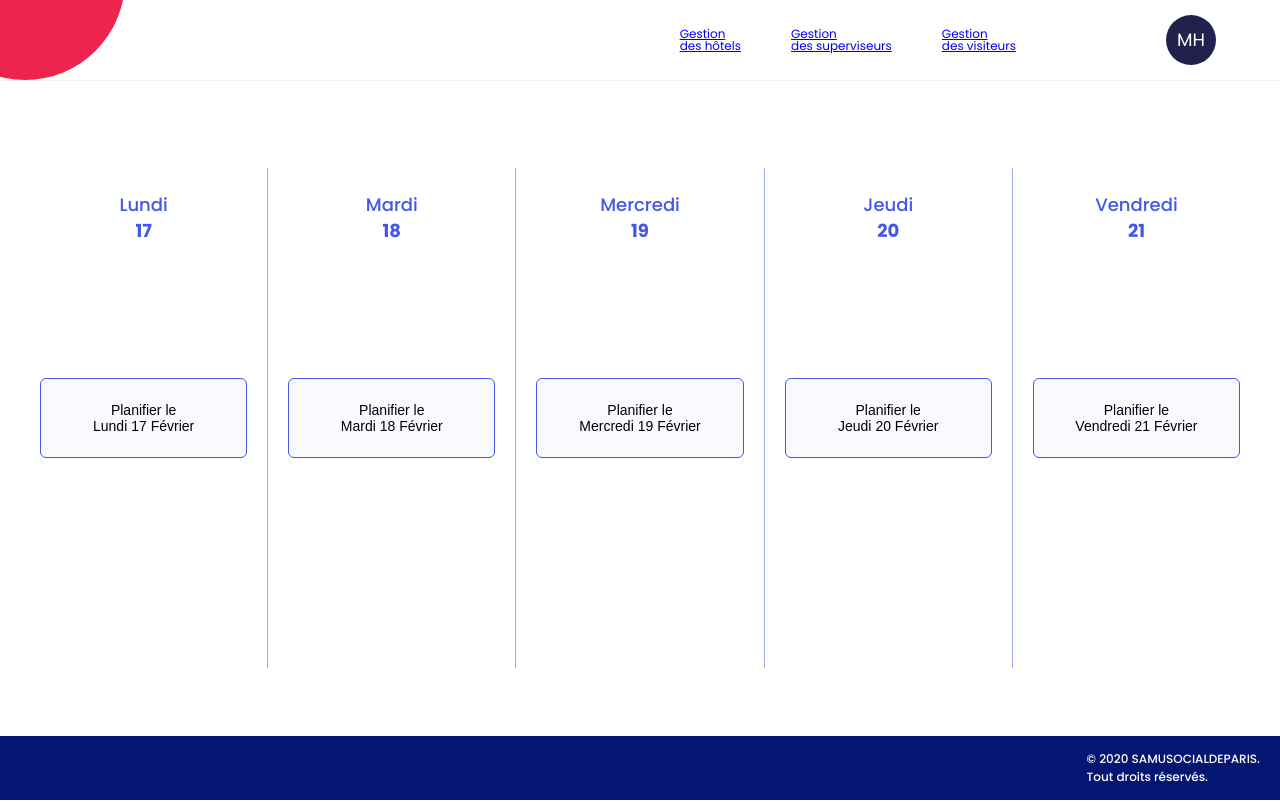
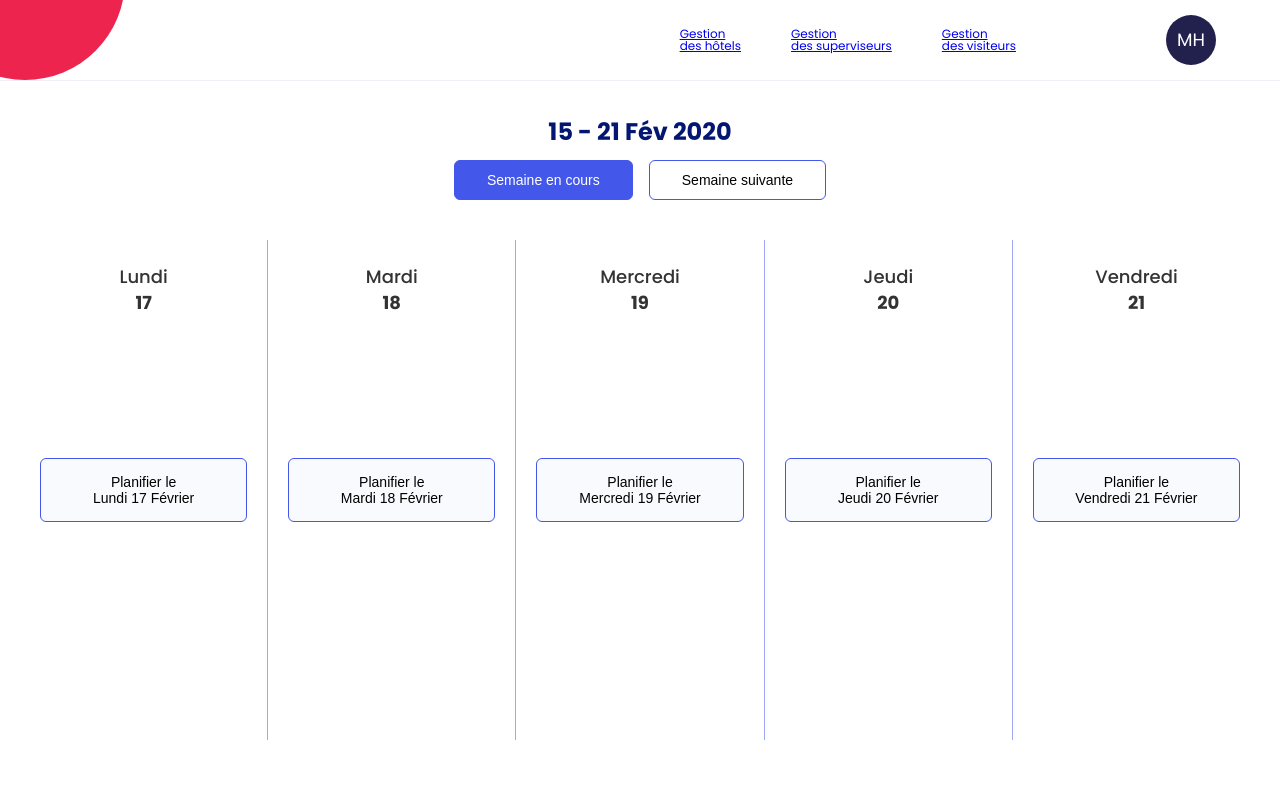
Before and after one commit to maximecharpentier/PHRH-PWA, a React (Create React App) app in the folder client/: page /dashboard in a window 1280 px wide. Built offline with nearby package versions, Linux system fonts and the light colour scheme.

Commit message:
Add dashboard integration

```diff
--- a/client/src/App.js
+++ b/client/src/App.js
@@ -3,7 +3,7 @@ import Navbar from './components/Navbar/Navbar.js';
 import Footer from './components/Footer/Footer.js';
 import Status from './components/Visitor/Status/Status.js';
 import Dashboard from './components/Visitor/Dashboard/Dashboard.js';
-import Planner from './components/Visitor/Planner/Planner.js';
+import Planner from './components/Visitor/Dashboard/Planner/Planner.js';
 import { BrowserRouter as Router, Route, Switch } from 'react-router-dom';
 import './styles/master.scss';
 import './App.scss';
--- a/client/src/App.scss
+++ b/client/src/App.scss
@@ -2,7 +2,7 @@
 .App {
   width: 100%;
   margin-top: 80px;
-  margin-bottom: 130px;
+  margin-bottom: 64px;
   display: flex;
   flex-direction: column;
   align-items: center;
--- a/client/src/components/Footer/StyledFooter.js
+++ b/client/src/components/Footer/StyledFooter.js
@@ -2,7 +2,7 @@ import styled from 'styled-components';
 
 export const StyledFooter = styled.div`
   background: #031772;
-  position: fixed;
+  position: absolute;
   bottom: 0;
   left: 0;
   right: 0;
@@ -10,6 +10,7 @@ export const StyledFooter = styled.div`
   font-size: 12px;
   display: flex;
   align-items: center;
+  display: none;
 `
 
 export const StyledFooterWrapper = styled.div`
--- a/client/src/components/Visitor/Dashboard/Dashboard.js
+++ b/client/src/components/Visitor/Dashboard/Dashboard.js
@@ -1,14 +1,16 @@
 import React, { Component } from 'react';
 
 import Week from './Week/Week';
+import WeekSelection from './WeekSelection/WeekSelection';
 
 import './Dashboard.scss';
 
 class Dashboard extends Component {
-    state = {  }
+    state = {}
     render() {
         return (
             <section className="Dashboard">
+                <WeekSelection />
                 <Week />
             </section>
         );
--- a/client/src/components/Visitor/Dashboard/Day/Day.scss
+++ b/client/src/components/Visitor/Dashboard/Day/Day.scss
@@ -1,7 +1,6 @@
 .Day {
     width: 20%;
     padding: 0px 20px;
-    margin-top: 48px;
     position: relative;
     &:not(:last-child) {
         border-right: 1px solid rgba(67, 87, 234, 0.5);
@@ -16,7 +15,7 @@
         font-weight: 500;
         font-size: 18px;
         text-transform: capitalize;
-        color: #4357EA;
+        color: #333333;
     }
     &__label {
         margin-bottom: 8px;
@@ -31,7 +30,7 @@
     }
     &__button {
         width: calc(100% - 40px);
-        height: 80px;
+        height: 64px;
         background: #F9FAFD;
         border: 1px solid #4357EA;
         border-radius: 6px;
@@ -45,5 +44,9 @@
         position: absolute;
         top: 50%;
         transform: translateY(-50%);
+        transition: .2s ease;
+        &:hover {
+            background: rgba(67, 86, 234, 0.1);
+        }
     }
 }
--- a/client/src/components/Visitor/Dashboard/Week/Week.scss
+++ b/client/src/components/Visitor/Dashboard/Week/Week.scss
@@ -3,4 +3,5 @@
     width: calc(100% - 20px);
     max-width: 1240px;
     padding: 0px 20px;
+    margin-top: 40px;
 }
--- /dev/null
+++ b/client/src/components/Visitor/Dashboard/WeekSelection/WeekSelection.js
@@ -0,0 +1,20 @@
+import React, { Component } from 'react';
+
+import './WeekSelection.scss';
+
+class WeekSelection extends Component {
+    state = {}
+    render() {
+        return (
+            <div className="WeekSelection">
+                <p className="WeekSelection__text">15 - 21 Fév 2020</p>
+                <div className="WeekSelection__buttons">
+                    <button className="WeekSelection__button WeekSelection__button--active">Semaine en cours</button>
+                    <button className="WeekSelection__button">Semaine suivante</button>
+                </div>
+            </div>
+        );
+    }
+}
+
+export default WeekSelection;
--- /dev/null
+++ b/client/src/components/Visitor/Dashboard/WeekSelection/WeekSelection.scss
@@ -0,0 +1,37 @@
+.WeekSelection {
+    display: flex;
+    flex-direction: column;
+    align-items: center;
+    &__text {
+        font-size: 24px;
+        font-weight: bold;
+        color: #031772;
+        margin-bottom: 16px;
+    }
+    &__buttons {
+        display: flex;
+    }
+    &__button {
+        display: flex;
+        align-items: center;
+        padding: 0px 32px;
+        height: 40px;
+        border: 1px solid #4357EA;
+        border-radius: 6px;
+        font-size: 14px;
+        font-weight: 500;
+        transition: .2s ease;
+        &:not(:last-child) {
+            margin-right: 16px;
+        }
+        &:hover {
+            background: #4357EA;
+            color: #FFFFFF;
+        }
+        &--active {
+            background: #4357EA;
+            color: #FFFFFF;
+            cursor: default;
+        }
+    }
+}
```
